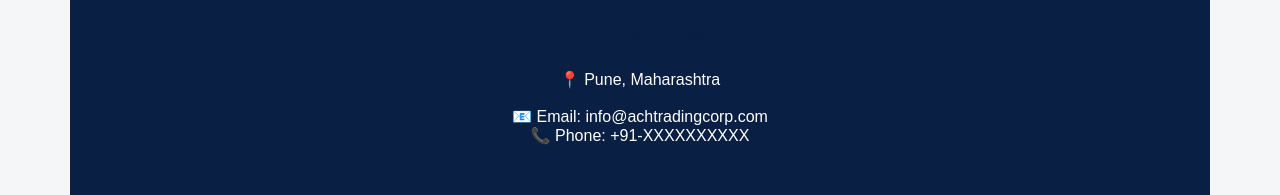
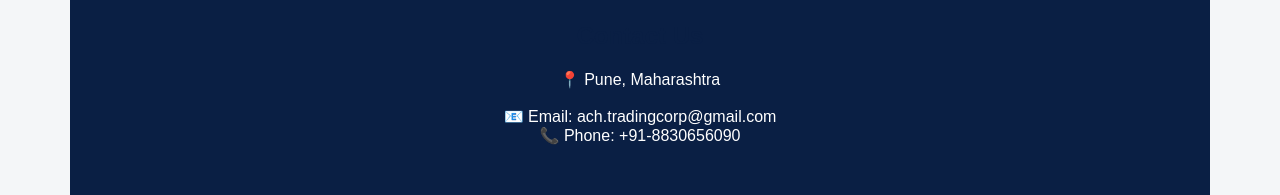
Before and after one commit to achtradingcorp-111/achtradingcorp.github.io, a plain HTML site: page index.html in a window 1280 px wide. Shown: the part 1524-1719 px from the top of the page. Drawn offline with Linux system fonts and the light colour scheme.

Commit message:
Update index.html

```diff
--- a/index.html
+++ b/index.html
@@ -142,8 +142,9 @@
     <h2>Contact Us</h2>
     <p>
         📍 Pune, Maharashtra<br><br>
-        📧 Email: info@achtradingcorp.com<br>
-        📞 Phone: +91-XXXXXXXXXX
+        📧 Email: ach.tradingcorp@gmail.com<br>
+        📞 Phone: +91-8830656090
+
     </p>
 </section>
 
```
